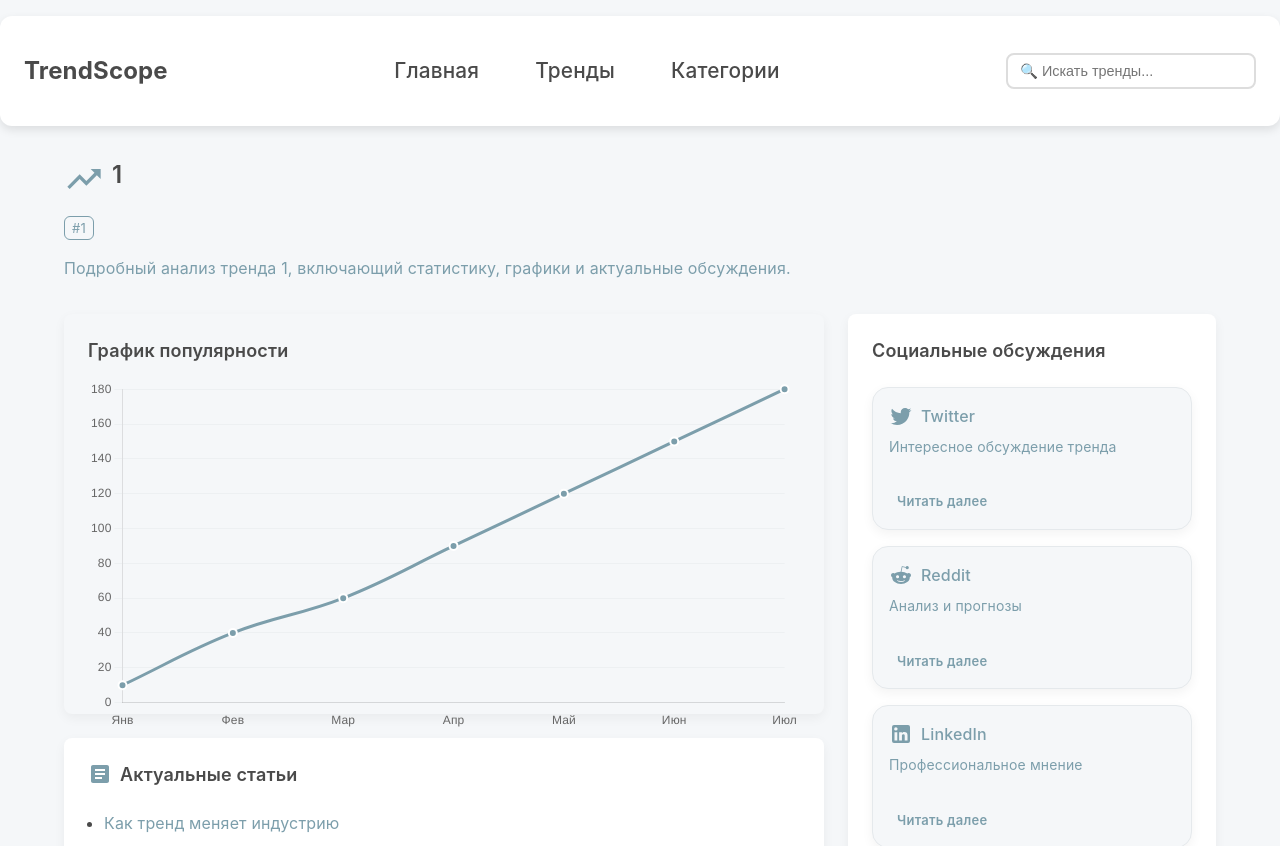
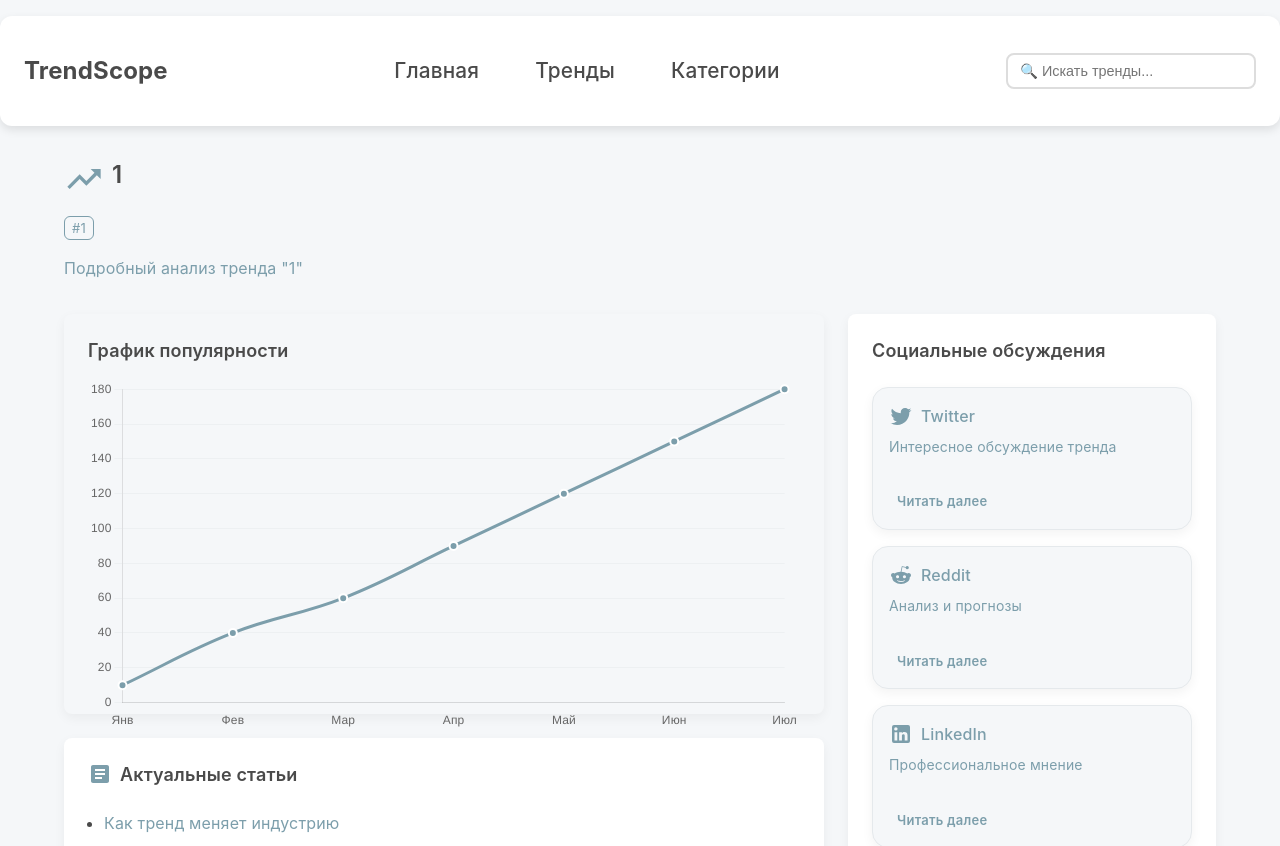
Before and after one commit to Damilyaa/TrendScope, a React (Vite) app: page /trend/1 in a window 1280 px wide. Shown: the top 846 px of the page. Built offline with nearby package versions, Linux system fonts and the light colour scheme.

Commit message:
updated trendInfo

```diff
--- a/src/components/DailyTrendInfo/DailyTrendInfo.jsx
+++ b/src/components/DailyTrendInfo/DailyTrendInfo.jsx
@@ -18,7 +18,6 @@ import {
 } from "@mui/material";
 import TrendingUpIcon from "@mui/icons-material/TrendingUp";
 import ArticleIcon from "@mui/icons-material/Article";
-import ShareIcon from "@mui/icons-material/Share";
 import TwitterIcon from "@mui/icons-material/Twitter";
 import RedditIcon from "@mui/icons-material/Reddit";
 import LinkedInIcon from "@mui/icons-material/LinkedIn";
--- a/src/components/Trend/Trend.jsx
+++ b/src/components/Trend/Trend.jsx
@@ -18,7 +18,6 @@ import {
 } from "@mui/material";
 import TrendingUpIcon from "@mui/icons-material/TrendingUp";
 import ArticleIcon from "@mui/icons-material/Article";
-import ShareIcon from "@mui/icons-material/Share";
 import TwitterIcon from "@mui/icons-material/Twitter";
 import RedditIcon from "@mui/icons-material/Reddit";
 import LinkedInIcon from "@mui/icons-material/LinkedIn";
@@ -32,7 +31,7 @@ export default function Trend() {
   const trendData = {
     title: trendName,
     tag: trendName.replace(/\s+/g, ''),
-    description: `Подробный анализ тренда ${trendName}, включающий статистику, графики и актуальные обсуждения.`,
+    description: `Подробный анализ тренда "${trendName}"`,
     chartData: [10, 40, 60, 90, 120, 150, 180],
     articles: [
       { title: "Как тренд меняет индустрию", link: "#" },
```
